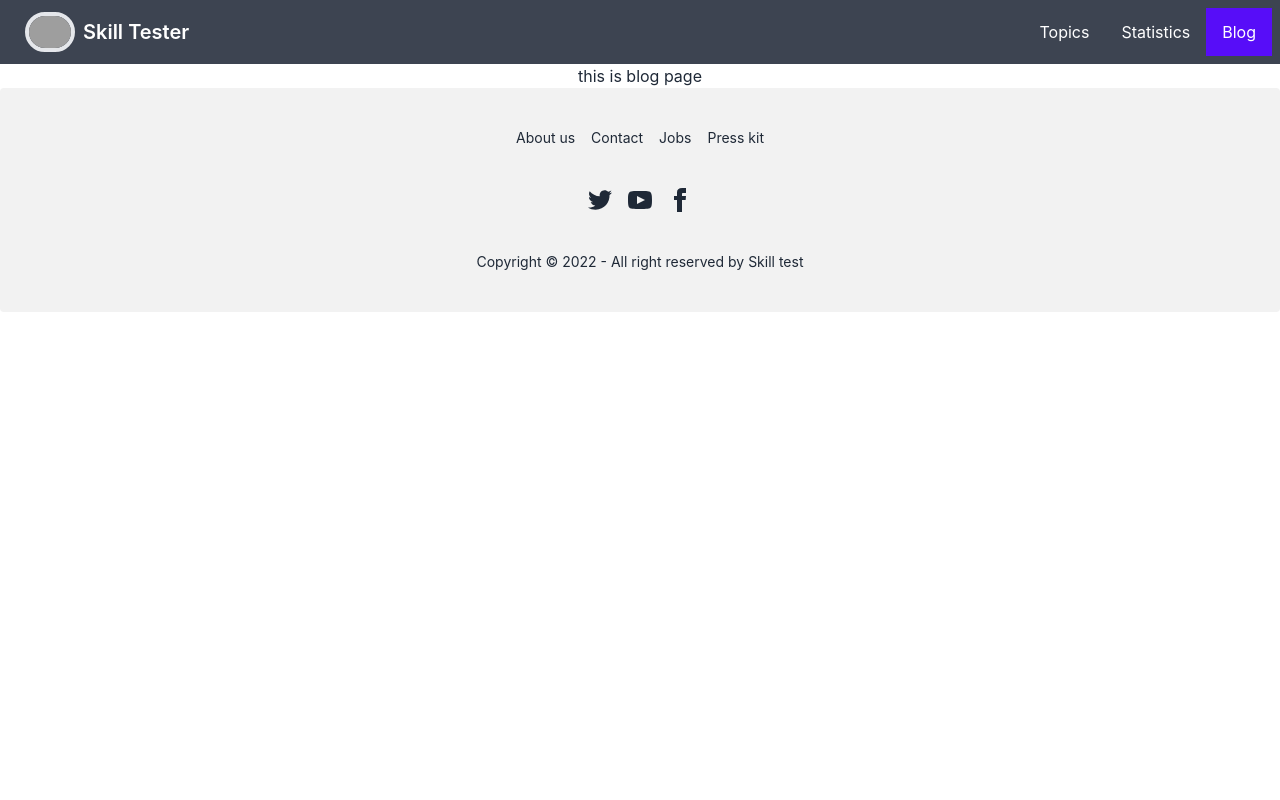
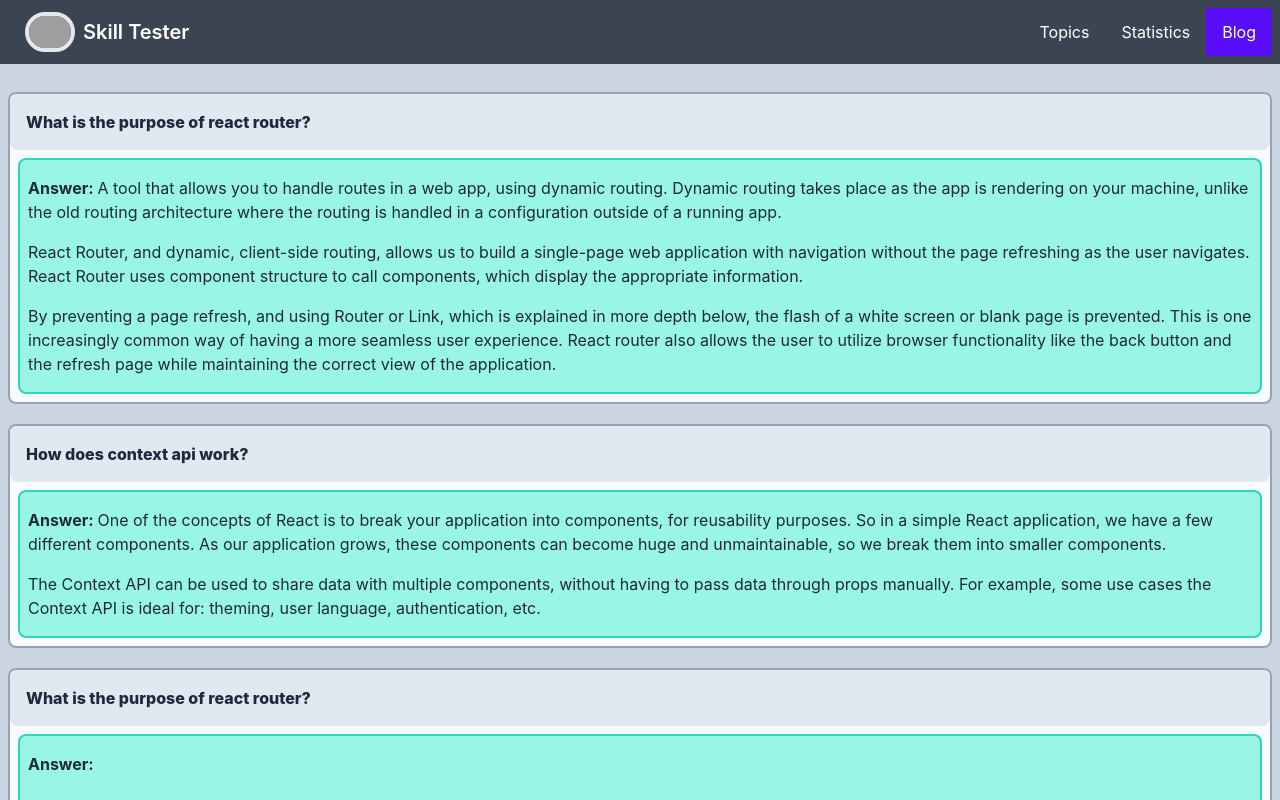
Before and after one commit to HazratAli-pixel/skill-tester, a React (Create React App) app: page /blog in a window 1280 px wide. Shown: the top 800 px of the page. Built offline with nearby package versions, Linux system fonts and the light colour scheme; grey boxes are pictures that could not be loaded.

Commit message:
ten no Commit

```diff
--- /dev/null
+++ b/src/components/Blog/Blog.js
@@ -0,0 +1,34 @@
+import React from 'react';
+
+const Blog = () => {
+    return (
+        <div className='container mx-auto'>
+            <div className='bg-slate-300 rounded-3 m-0 p-2'>
+                <div className='w-full mt-5 rounded-lg bg-slate-50 border-2 border-slate-400'>
+                    <p className="bg-slate-200 p-4 rounded-lg font-extrabold text-slate-800 text-start" >What is the purpose of react router?</p>
+                    <div className='rounded-lg bg-teal-200 border-2 border-teal-400 m-2 p-2'>
+                        <p className='text-start py-2'><strong>Answer: </strong>A tool that allows you to handle routes in a web app, using dynamic routing. Dynamic routing takes place as the app is rendering on your machine, unlike the old routing architecture where the routing is handled in a configuration outside of a running app. </p>
+                        <p className='text-start py-2'>React Router, and dynamic, client-side routing, allows us to build a single-page web application with navigation without the page refreshing as the user navigates. React Router uses component structure to call components, which display the appropriate information.</p>
+                        <p className='text-start py-2'>By preventing a page refresh, and using Router or Link, which is explained in more depth below, the flash of a white screen or blank page is prevented. This is one increasingly common way of having a more seamless user experience. React router also allows the user to utilize browser functionality like the back button and the refresh page while maintaining the correct view of the application.</p>
+                    </div>
+                </div>
+                <div className='w-full mt-5 rounded-lg bg-slate-50 border-2 border-slate-400'>
+                    <p className="bg-slate-200 p-4 rounded-lg font-extrabold text-slate-800 text-start" >How does context api work?</p>
+                    <div className='rounded-lg bg-teal-200 border-2 border-teal-400 m-2 p-2'>
+                        <p className='text-start py-2'><strong>Answer: </strong>One of the concepts of React is to break your application into components, for reusability purposes. So in a simple React application, we have a few different components. As our application grows, these components can become huge and unmaintainable, so we break them into smaller components.</p>
+                        <p className='text-start py-2'>The Context API can be used to share data with multiple components, without having to pass data through props manually. For example, some use cases the Context API is ideal for: theming, user language, authentication, etc.</p>
+                    </div>
+                </div>
+                <div className='w-full mt-5 rounded-lg bg-slate-50 border-2 border-slate-400'>
+                    <p className="bg-slate-200 p-4 rounded-lg font-extrabold text-slate-800 text-start" >What is the purpose of react router?</p>
+                    <div className='rounded-lg bg-teal-200 border-2 border-teal-400 m-2 p-2'>
+                        <p className='text-start py-2'><strong>Answer: </strong></p>
+                        <p className='text-start py-2'></p>
+                    </div>
+                </div>
+            </div>
+        </div>
+    );
+};
+
+export default Blog;
--- a/src/components/Chart2/Chart2.js
+++ b/src/components/Chart2/Chart2.js
@@ -13,7 +13,10 @@ export default function Chart2() {
       },[]);
   return (
      <div className="container mx-auto bg-slate-300">
-         <div className="flex justify-center">
+        <div className="pt-5">
+            <h1 className='text-3xl font-bold'>Quiz topic name and total questions</h1>
+        </div>
+        <div className="flex justify-center">
             <div>
             <ComposedChart
                 width={500}
@@ -36,6 +39,9 @@ export default function Chart2() {
             </ComposedChart>
             </div>
          </div>
+         <div className="py-3">
+            <p className='text-lg font-bold'>If you want to see Quiz test result, then play first</p>
+        </div>
      </div>
 
   );
--- a/src/components/ErrorPage/ErrorPage.js
+++ b/src/components/ErrorPage/ErrorPage.js
@@ -5,12 +5,13 @@ export default function ErrorPage() {
   console.error(error);
 
   return (
-    <div id="error-page">
+    <div id="error-page" className="pt-16">
       <h1>Oops!</h1>
-      <p>Sorry, an unexpected error has occurred.</p>
+      <p>Sorry, an unexpected error has occurred. Please go back</p>
       <p>
         <i>{error.statusText || error.message}</i>
       </p>
+      <p>Hazrat Ali</p>
     </div>
   );
 }
--- a/src/components/Routes/Routes.js
+++ b/src/components/Routes/Routes.js
@@ -1,4 +1,5 @@
 import { createBrowserRouter } from "react-router-dom";
+import Blog from "../Blog/Blog";
 import Chart2 from "../Chart2/Chart2";
 import ChartLayout from "../ChartLayout/ChartLayout";
 import ErrorPage from "../ErrorPage/ErrorPage";
@@ -27,7 +28,7 @@ export const router = createBrowserRouter([
             },
             {
                 path:'blog',
-                element: <h1>this is blog page</h1>,
+                element: <Blog></Blog>,
             },
             {
                 path: 'quiz/:quizid',
```
